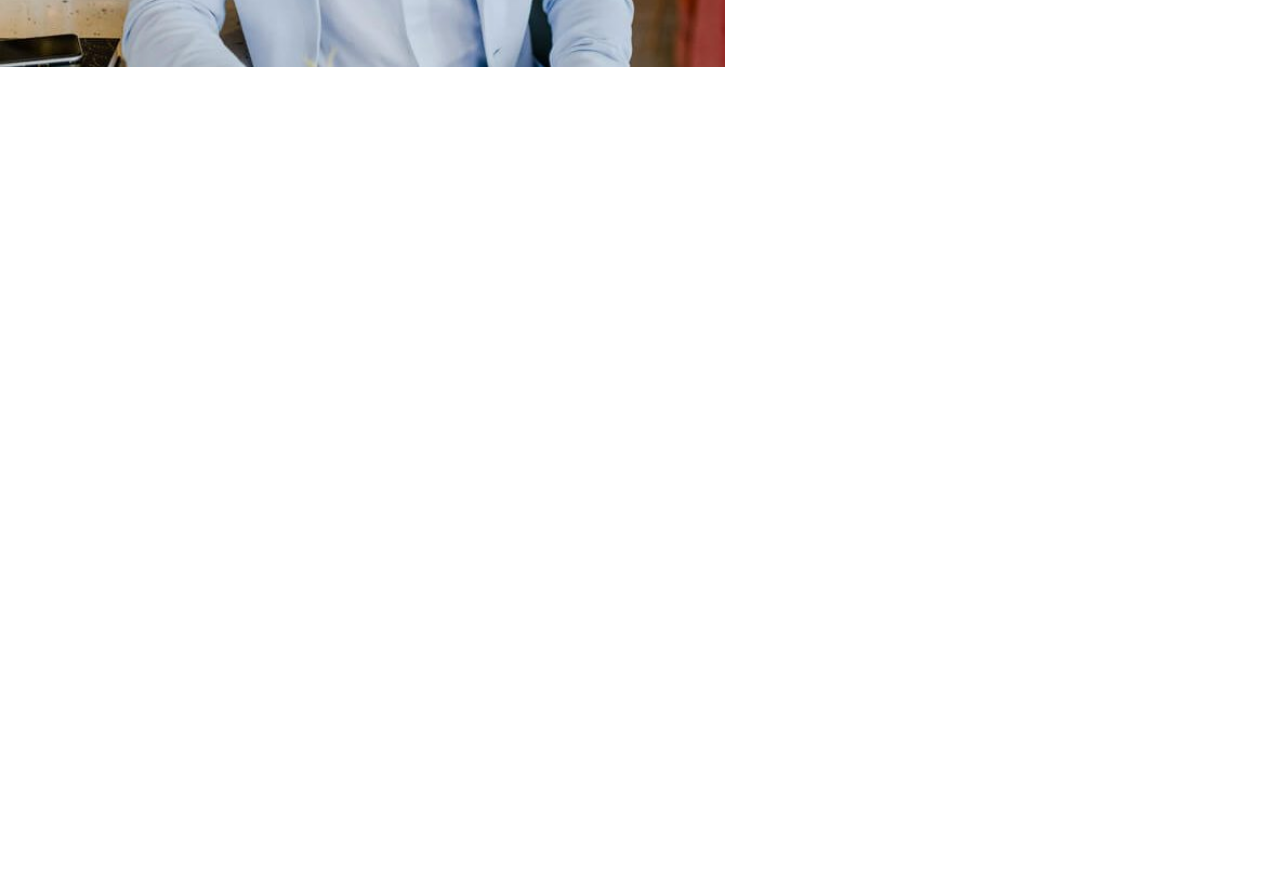
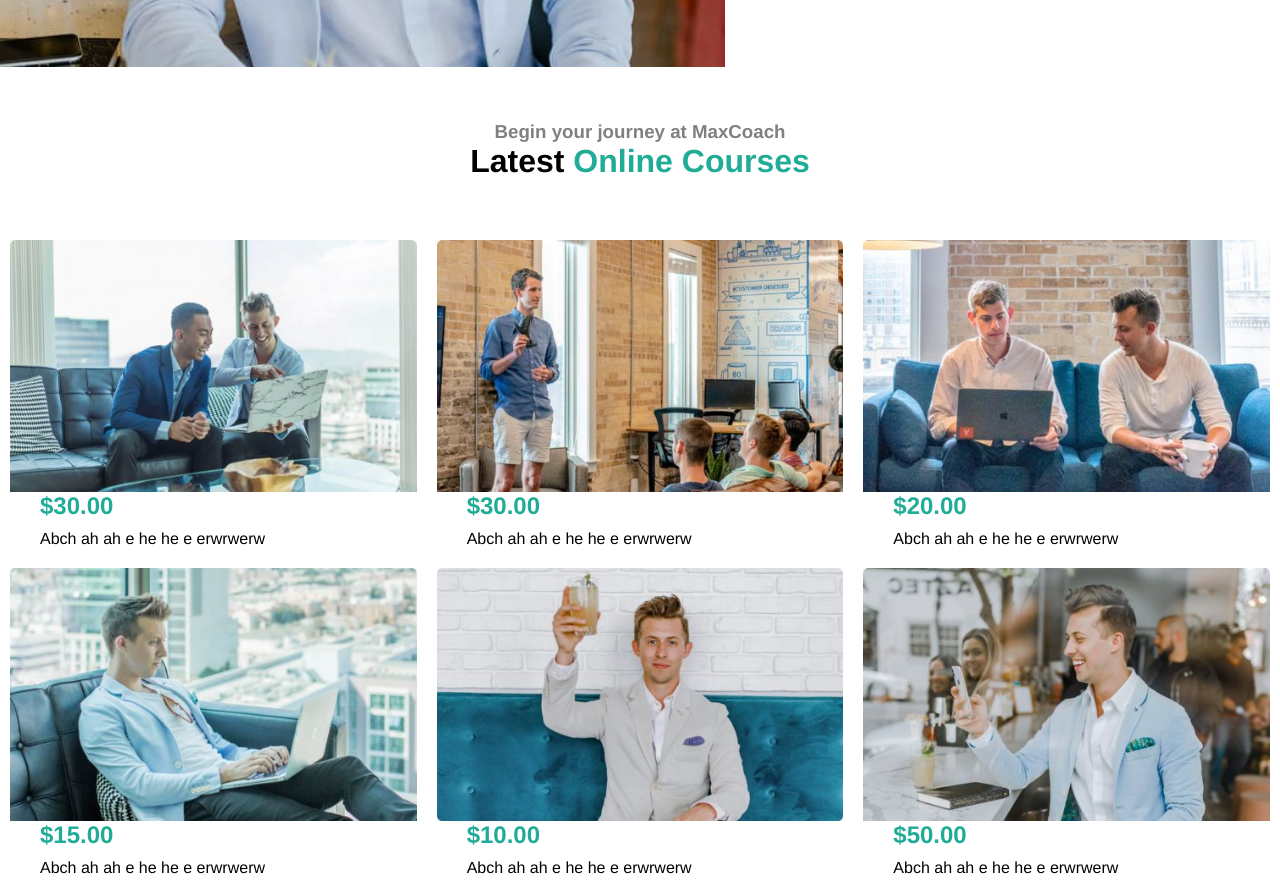
Before and after one commit to Fraianni/proj-html-vuejs, a Vue app: page / in a window 1280 px wide. Shown: the part 1740-2627 px from the top of the page. Before the commit the page ends 1811 px from the top, so only its background shows below. Built offline with nearby package versions, Linux system fonts and the light colour scheme.

Commit message:
courses part ok

```diff
--- a/src/App.vue
+++ b/src/App.vue
@@ -1,7 +1,7 @@
 <template>
   <div id="app">
     <HeaderComponent />
-    <MainComponent />
+    <MainComponent :courses="courses" />
   </div>
 </template>
 
@@ -15,7 +15,8 @@ export default {
     HeaderComponent,
     MainComponent,
 
-  }
+  },
+
 }
 </script>
 
--- /dev/null
+++ b/src/assets/data/courses.js
@@ -0,0 +1,38 @@
+export const courses = [
+
+    {
+        thumb: 'motivation-course-01-480x298.jpg',
+        price: '$30.00',
+        description: 'Abch ah ah e he he e erwrwerw'
+    },
+    {
+        thumb: 'motivation-course-02-480x298.jpg',
+        price: '$30.00',
+        description: 'Abch ah ah e he he e erwrwerw'
+
+    },
+    {
+        thumb: 'motivation-course-03-480x298.jpg',
+        price: '$20.00',
+        description: 'Abch ah ah e he he e erwrwerw'
+
+    },
+    {
+        thumb: 'motivation-course-04-480x298.jpg',
+        price: '$15.00',
+        description: 'Abch ah ah e he he e erwrwerw'
+
+    },
+    {
+        thumb: 'motivation-course-05-480x298.jpg',
+        price: '$10.00',
+        description: 'Abch ah ah e he he e erwrwerw'
+
+    },
+    {
+        thumb: 'motivation-course-06-480x298.jpg',
+        price: '$50.00',
+        description: 'Abch ah ah e he he e erwrwerw'
+
+    },
+];
--- /dev/null
+++ b/src/assets/data/courses.json
@@ -0,0 +1,32 @@
+[
+    {
+        "thumb": "motivation-course-01-480x298.jpg",
+        "price": "$30.00",
+        "description": "Abch ah ah e he he e erwrwerw"
+    },
+    {
+        "thumb": "motivation-course-02-480x298.jpg",
+        "price": "$30.00",
+        "description": "Abch ah ah e he he e erwrwerw"
+    },
+    {
+        "thumb": "motivation-course-03-480x298.jpg",
+        "price": "$20.00",
+        "description": "Abch ah ah e he he e erwrwerw"
+    },
+    {
+        "thumb": "motivation-course-04-480x298.jpg",
+        "price": "$15.00",
+        "description": "Abch ah ah e he he e erwrwerw"
+    },
+    {
+        "thumb": "motivation-course-05-480x298.jpg",
+        "price": "$10.00",
+        "description": "Abch ah ah e he he e erwrwerw"
+    },
+    {
+        "thumb": "motivation-course-06-480x298.jpg",
+        "price": "$50.00",
+        "description": "Abch ah ah e he he e erwrwerw"
+    }
+]
--- /dev/null
+++ b/src/components/CourseComponent.vue
@@ -0,0 +1,40 @@
+<template>
+  <div class="card">
+    <img :src="require(`@/assets/motivation/images/${course.thumb}`)" alt="">
+    <div class="text">
+        <h2>{{course.price}}</h2>
+        <p>{{course.description}}</p>
+    </div>
+
+  </div>
+</template>
+
+<script>
+export default {
+    name:'CourseComponent',
+    props:{
+        course:Object,
+
+    }
+}
+</script>
+
+<style scoped lang="scss">
+    .card{
+        display: flex;
+        flex-direction: column;
+        text-align:left;
+        margin: 10px;
+        .text{
+            margin-left: 30px;
+            img{
+                width: 100%;
+            }
+            h2{
+                color:#20ac97;
+                margin-bottom: 10px;
+            }
+        }
+
+    }
+</style>
--- /dev/null
+++ b/src/components/CoursesComponent.vue
@@ -0,0 +1,45 @@
+<template>
+  <div class="container">
+
+    <div class="courses">
+
+        <div class="course" v-for="course in courses" :key="course.thumb">
+            <CourseComponent :course="course"/>
+        </div>
+    </div>
+  </div>
+</template>
+
+<script>
+import CourseComponent from './CourseComponent.vue'
+export default {
+    name:'CoursesComponent',
+    components:{
+        CourseComponent,
+    },
+    props:{
+        courses:Array,
+
+    }
+}
+</script>
+
+<style scoped lang="scss">
+    .container{
+        display: flex;
+        justify-content: center;
+        .courses{
+            width: 1400px;
+            display: flex;
+            flex-wrap: wrap;
+            .course{
+                // display: inline-block;
+                width: calc(100% / 3 ) ;
+                &:hover{
+                    transform: scale(1.1);
+                }
+            }
+        }
+    }
+
+</style>
--- a/src/components/MainComponent.vue
+++ b/src/components/MainComponent.vue
@@ -1,21 +1,50 @@
 <template>
   <main>
     <PanoramaComponent />
+    <!-- <img :src="require(`@/assets/motivation/images/${courses[0].thumb}`)" alt=""> -->
+    <!-- <img :src="require(`@/assets/motivation/images/${this.courses[0].thumb}`)" alt=""> -->
+    <div class="courses-titles">
+      <h3>Begin your journey at MaxCoach</h3>
+      <h1>Latest <span>Online Courses</span> </h1>
+    </div>
+    <CoursesComponent :courses="courses" />
+
   </main>
 </template>
 
 <script>
+import courses from '../assets/data/courses.json'
 import PanoramaComponent from './PanoramaComponent.vue'
+import CoursesComponent from './CoursesComponent.vue'
 export default {
     name:'MainComponent',
 
     components:{
         PanoramaComponent,
+        CoursesComponent
 
+    },
+    // props:{
+    //   courses:Array,
+
+    // },
+    data(){
+    return {
+      courses
     }
+  }
 }
 </script>
 
-<style>
+<style scoped lang="scss">
+  .courses-titles{
+    margin: 50px 0px;
+    h3{
+      color: gray;
+    }
+    span{
+      color:#20ac97;
+    }
+  }
 
 </style>
--- a/src/components/NavComponent.vue
+++ b/src/components/NavComponent.vue
@@ -24,16 +24,17 @@
 
     <ul>
         <li>
-            <font-awesome-icon icon="fa-regular fa-star" />
+            <!-- <font-awesome-icon icon="fa-solid fa-check" /> -->
+            <font-awesome-icon icon="fa-brands fa-facebook" />
         </li>
         <li>
-            <font-awesome-icon icon="fa-regular fa-star" />
+            <font-awesome-icon icon="fa-brands fa-instagram" />
         </li>
         <li>
-            <font-awesome-icon icon="fa-regular fa-star" />
+            <font-awesome-icon icon="fa-brands fa-youtube" />
         </li>
         <li>
-            <font-awesome-icon icon="fa-regular fa-star" />
+            <font-awesome-icon icon="fa-brands fa-twitter " />
         </li>
 
     </ul>
--- a/src/main.js
+++ b/src/main.js
@@ -12,10 +12,12 @@ import { FontAwesomeIcon } from '@fortawesome/vue-fontawesome';
 /* import specific icons */
 import { fas } from '@fortawesome/free-solid-svg-icons';
 import { far } from '@fortawesome/free-regular-svg-icons';
+import { fab } from '@fortawesome/free-brands-svg-icons';
+
 
 
 /* add icons to the library */
-library.add(fas, far);
+library.add(fas, far, fab);
 
 /* add font awesome icon component */
 Vue.component('font-awesome-icon', FontAwesomeIcon);
```
